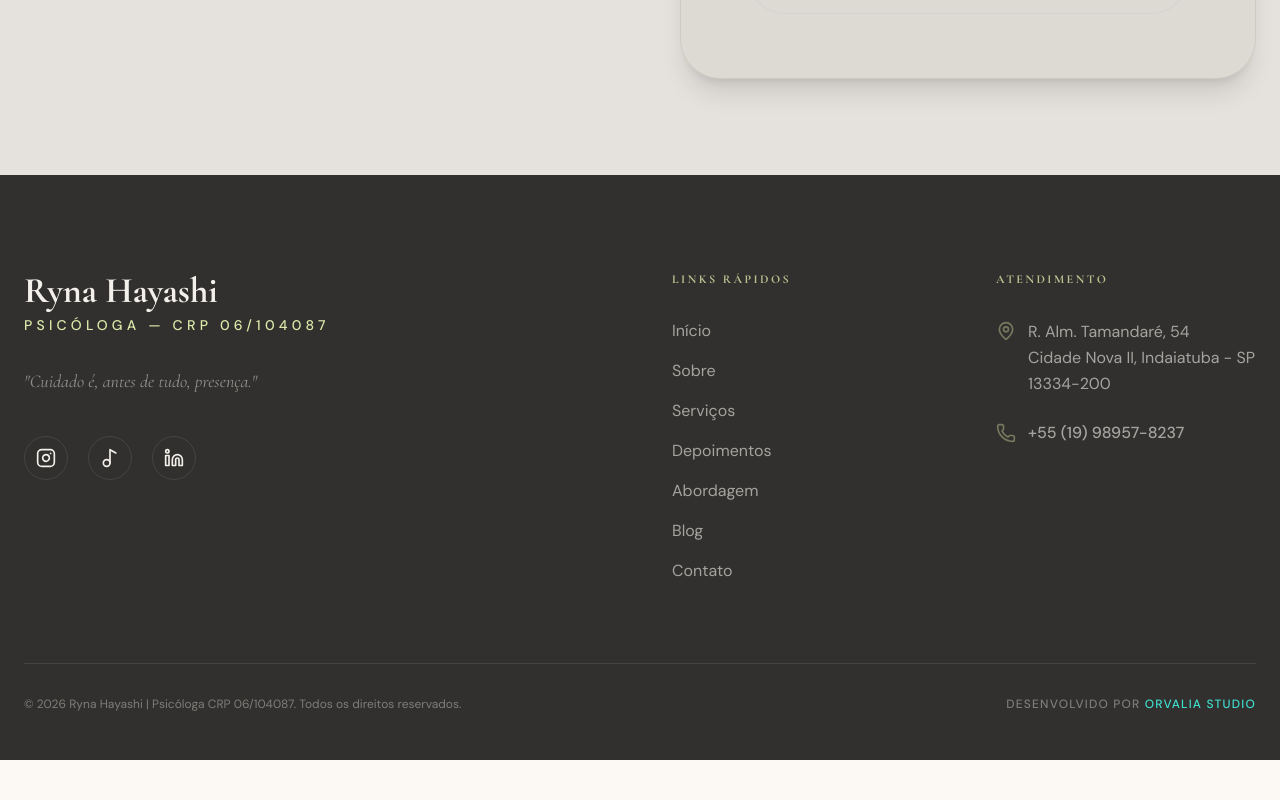
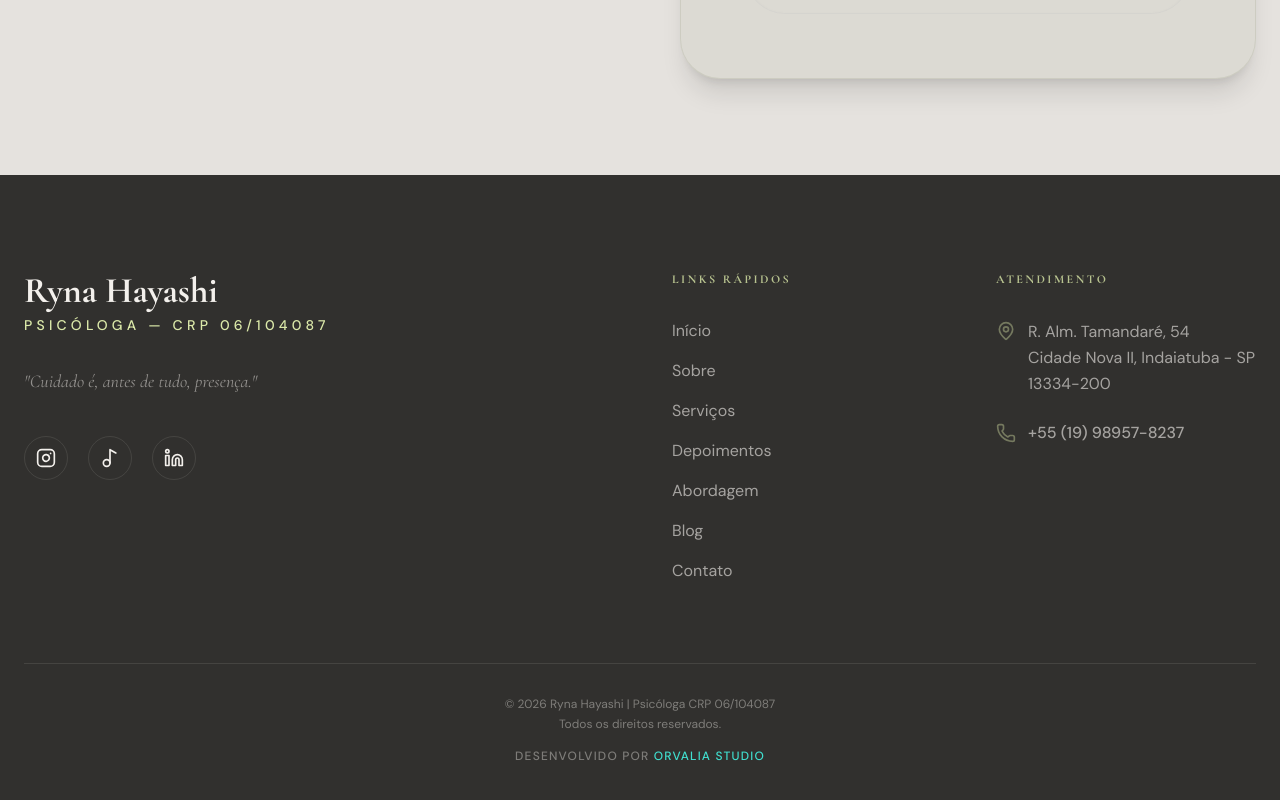
Before and after one commit to brunocorreagomes-ops/RYNASITE, a React (Vite) app: page / in a window 1280 px wide. Shown: the part 6638-7438 px from the top of the page. Before the commit the page ends 7398 px from the top, so only its background shows below. Built offline with nearby package versions, Linux system fonts and the light colour scheme; grey boxes are pictures that could not be loaded.

Commit message:
style: improve footer layout and typography
Adjust footer alignment and structure to ensure consistent vertical stacking on smaller screens.

```diff
--- a/src/App.tsx
+++ b/src/App.tsx
@@ -924,8 +924,11 @@ export default function App() {
             </div>
           </div>
 
-          <div className="pt-8 border-t border-inverse-on-surface/10 text-center text-xs text-inverse-on-surface/40 flex flex-col md:flex-row justify-between items-center gap-4">
-            <p>&copy; 2026 Ryna Hayashi | Psicóloga CRP 06/104087. Todos os direitos reservados.</p>
+          <div className="pt-8 border-t border-inverse-on-surface/10 text-center text-xs text-inverse-on-surface/40 flex flex-col items-center justify-center gap-4">
+            <div className="flex flex-col items-center gap-1">
+              <p>&copy; 2026 Ryna Hayashi | Psicóloga CRP 06/104087</p>
+              <p>Todos os direitos reservados.</p>
+            </div>
             <p className="uppercase tracking-[0.1em] font-medium">
               Desenvolvido por <a href="https://www.orvalia.com.br" target="_blank" rel="noopener noreferrer" className="text-turquesa hover:opacity-80 transition-opacity">Orvalia Studio</a>
             </p>
```
